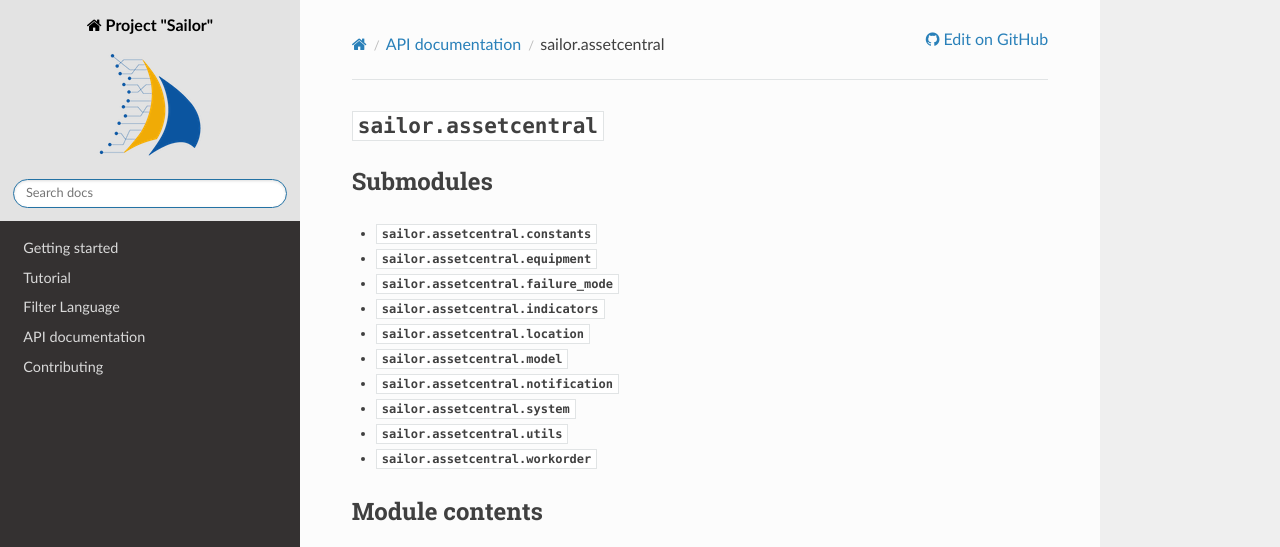
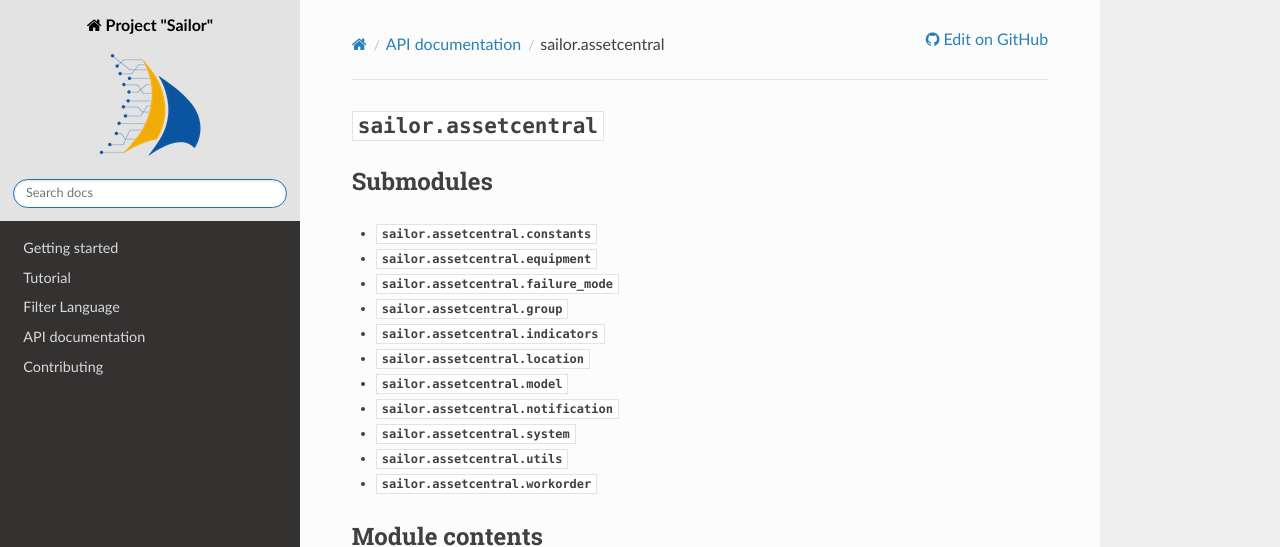
Before and after one commit to SAP/project-sailor, a Sphinx documentation site: the page built from docs/apidoc/sailor.assetcentral.rst, in a window 1280 px wide, cut to the strip 0-547 px from the top of the page. Built offline with Sphinx 7.4.7 and the Read the Docs theme 2.0.0, drawn with Linux system fonts in a browser that asks for light colours.

Commit message:
[CI] Updated apidoc rst files (ref: d2c71ea).

```diff
--- /dev/null
+++ b/docs/apidoc/sailor.assetcentral.group.rst
@@ -0,0 +1,6 @@
+:mod:`sailor.assetcentral.group`
+================================
+
+.. automodule:: sailor.assetcentral.group
+   :members:
+   :show-inheritance:
--- a/docs/apidoc/sailor.assetcentral.rst
+++ b/docs/apidoc/sailor.assetcentral.rst
@@ -10,6 +10,7 @@ Submodules
    sailor.assetcentral.constants
    sailor.assetcentral.equipment
    sailor.assetcentral.failure_mode
+   sailor.assetcentral.group
    sailor.assetcentral.indicators
    sailor.assetcentral.location
    sailor.assetcentral.model
```
